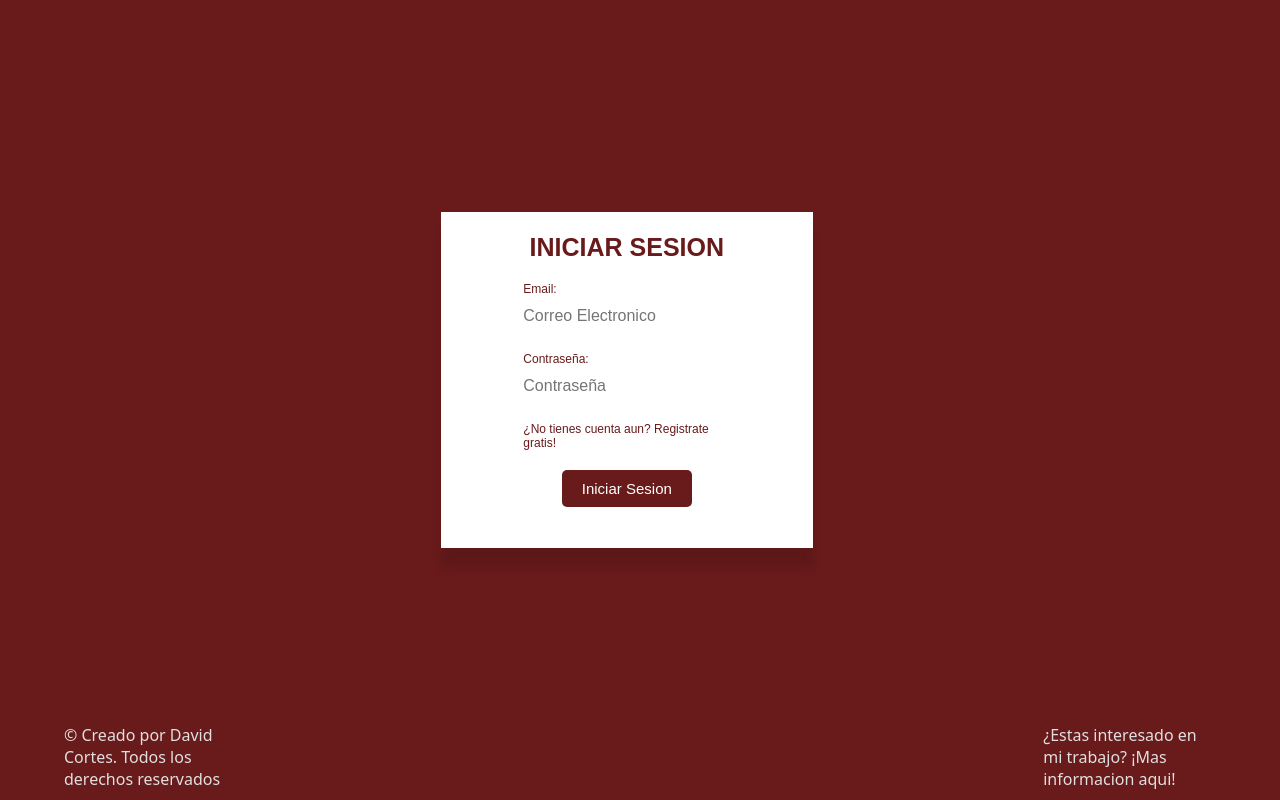
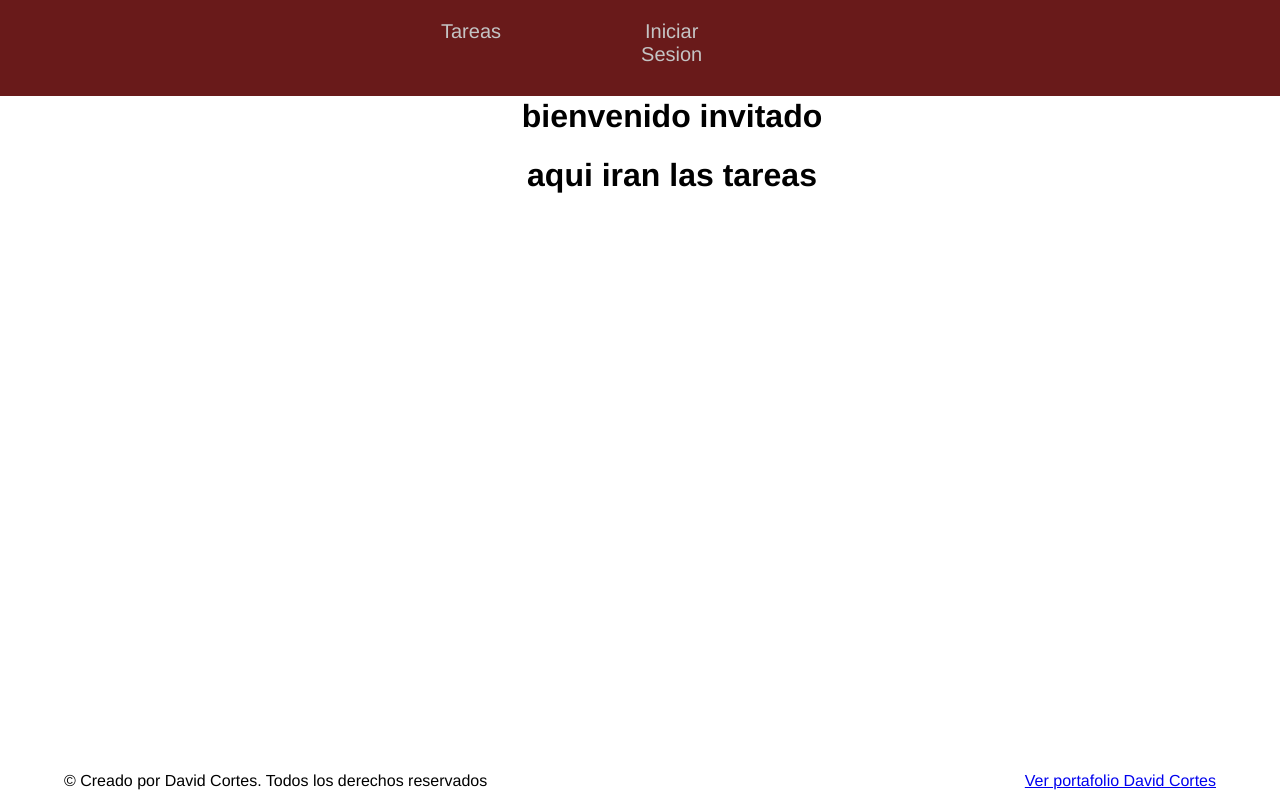
Before and after one commit to davidcortes241916/lista-tareas, a Django app: page / in a window 1280 px wide. Run offline with Django 4.2, Linux system fonts and the light colour scheme.

Commit message:
Se realizaron cambios en el diseño, se modifico la estructura del home y se alisto el create para empezar con la creacion de tareas, agregar comentarios a todas las funciones para importar

```diff
--- a/lista_tareas/urls.py
+++ b/lista_tareas/urls.py
@@ -7,7 +7,7 @@ from . import views
 urlpatterns = [
     path('admin/', admin.site.urls),
     path("prueba/", views.prueba, name="prueba"),
-    path("", include("user_app.urls"))
+    path("", include("user_app.urls")),
 ]
 
 urlpatterns += static(settings.MEDIA_URL, document_root=settings.MEDIA_ROOT)
--- /dev/null
+++ b/static/css/home/navbar.css
@@ -0,0 +1,63 @@
+body{
+    font-family: 'Franklin Gothic Medium', 'Arial Narrow', Arial, sans-serif;
+    margin: 0;
+    display: flex;
+    justify-content: center;
+}
+
+.content{
+    padding-top: 5%;
+    margin-top: 1%;
+    margin-left: 5%;
+    height: 500px;
+}
+
+h1{
+    text-align: center;
+}
+
+.navbar, .navbarP, .navbarA, .navbarLo{
+    text-decoration: none;
+    color: rgb(196, 196, 196);
+}
+
+.navbar{
+    background-color: rgb(105, 26, 26);
+    position: absolute;
+    font-size: 20px;
+    height: 12%;
+    width: 40%;
+    padding: 0% 30%;
+    margin-bottom: 20px;
+    padding-left: 30%;
+}
+
+.navbarP{
+    list-style-type: none;
+    text-align: center;
+}
+
+li, .navbarA{
+    float: left;
+    width: 20%;
+    padding-left: 3%;
+}
+
+.navbarLo{
+    float: left;
+    padding-left: 100%;
+}
+
+.footerH{
+    margin-top: 20%;
+    position: absolute;
+    bottom: 0;
+    left: 50%;
+    transform:  translateX(-50%);
+    display: flex;
+    justify-content: space-between;
+    width: 90%;
+    margin: 0 auto;
+    align-items: flex-end;
+    padding: 10px;
+}
--- /dev/null
+++ b/static/css/home/taskList.css
@@ -0,0 +1,12 @@
+.divButton{
+    padding-top: 10%;
+    margin-left: 40%;
+}
+
+.buttonC{
+    color: rgb(196, 196, 196);
+}
+
+.buttonC:hover{
+    cursor: pointer;
+}
--- /dev/null
+++ b/tareas_app/urls.py
@@ -0,0 +1,8 @@
+from django.urls import path
+#from django.conf.urls.static import static
+from . import views
+
+urlpatterns = [
+    path("create/", views.create_Task, name="createTask"),
+    path("", views.list_Task, name="listTask"),
+]
--- a/tareas_app/views.py
+++ b/tareas_app/views.py
@@ -1,3 +1,16 @@
 from django.shortcuts import render
+from django.shortcuts import render, redirect
+from django.http import HttpResponse
+from django.contrib import messages
+from django.contrib.auth import authenticate, login, logout
+from django.core.exceptions import ValidationError
+#from .models import Users
+from django.db import close_old_connections, IntegrityError
+from django.urls import reverse
 
 # Create your views here.
+def list_Task(request):
+    return render(request, "./home/tasks.html", {})
+
+def create_Task(request):
+    return render(request,"./tasks/create.html",{})
--- a/templates/home/home.html
+++ b/templates/home/home.html
@@ -3,27 +3,38 @@
 <head>
     <meta charset="UTF-8">
     <meta name="viewport" content="width=device-width, initial-scale=1.0">
+    <link rel="stylesheet" href="/static/css/home/navbar.css">
     {% block styleH %}{% endblock %}
     <title>{% block titlesH %}{% endblock %}</title>
 </head>
 <body>
-    <div>
-        <nav>
-            <a href="#">Tareas</a>
+    <div class="navbar">
+        <ul class="navbarP">
+            <li><a href="#" class="navbarA">Tareas</a>
+            </li>
             {% if request.user.is_authenticated %}
-                <a href="#">Perfil</a>
-                <a href="#">Salir</a>
-                <a href="#">Mis tareas</a>
+                <li><a href="#" class="navbarA">Perfil</a>
+                </li>
+                <li><a href="#" class="navbarA">Mis tareas</a></li>
+                <li><a href="{% url 'logout' %}" class="navbarA">Salir</a></li>
+            {% else %}
+                <li><a href="{% url 'login' %}" class="navbarLo">Iniciar Sesion</a></li>
             {% endif %}
-        </nav>
+        </ul>
     </div>
-    <h1>bienvenido {% if request.user.is_authenticated %}{{ request.user.first_name }}{% else %}invitado{% endif %}</h1>
 
-    {% block containerHome%}{% endblock %}
+    <div class="content">
+        <h1>bienvenido {% if request.user.is_authenticated %}{{ request.user.first_name }}{% else %}invitado{% endif %}</h1>
+        {% block containerTask%}{% endblock %}
+    </div>
 
-    <div>
-        <footer class="footer">&copy; Creado por David Cortes. Todos los derechos reservados</footer>
-        <footer>Ver portafolio David Cortes</footer>
+    {% if request.user.is_authenticated %}
+        {% block buttons %}{% endblock %}
+    {% endif %}
+
+    <div class="footerH">
+        <footer>&copy; Creado por David Cortes. Todos los derechos reservados</footer>
+        <footer> <a href="#">Ver portafolio David Cortes</a></footer>
     </div>
 </body>
 </html>
--- /dev/null
+++ b/templates/home/tasks.html
@@ -0,0 +1,14 @@
+{% extends "home/home.html" %}
+{% block styleH %}
+<link rel="stylesheet" href="/static/css/home/taskList.css">
+{% endblock %}
+
+{% block titlesH %}Home{% endblock %}
+{% block containerTask%}
+    <h1>aqui iran las tareas</h1>
+{% endblock %}
+{% block buttons%}
+    <div class="divButton">
+        <button class="buttonC">Crear Tarea</button>
+    </div>
+{% endblock %}
--- a/user_app/urls.py
+++ b/user_app/urls.py
@@ -1,11 +1,13 @@
-from django.urls import path
+from django.urls import path, include
 #from django.conf.urls.static import static
 from . import views
 
 urlpatterns = [
     path("signOn/", views.loginSignOn, name="signOn"),
-    path("", views.loginSignIn, name= "signIn"),
-    path("home/", views.home, name="home")
+    path("login/", views.loginSignIn, name= "signIn"),
+    path("", include("tareas_app.urls")),
+    path("logout/", views.signout, name="logout"),
+    path("/", views.loginB, name="login"),
 ]
 
 #urlpatterns += static(settings.MEDIA_URL, document_root=settings.MEDIA_ROOT)
--- a/user_app/views.py
+++ b/user_app/views.py
@@ -11,6 +11,9 @@ from django.urls import reverse
 # Create your views here.
 def home(request):
     return render(request, "./home/home.html", {})
+
+def loginB(request):
+    return render(request, "./login/signIn.html", {})
 
 def loginSignOn(request):
     if request.method != "POST":
@@ -78,3 +81,7 @@ def loginSignIn(request):
             print("Error de validación:", e)
             messages.error(request, "Correo o contraseña incorrectos!")
             return render(request, "./login/signIn.html", {})
+
+def signout(request): #se arreglo cambiando el nombre del metodo
+    logout(request)
+    return redirect("signIn")
```
Also changed, not shown: templates/tasks/create.htm (added, +11 -0 lines), db.sqlite3.
